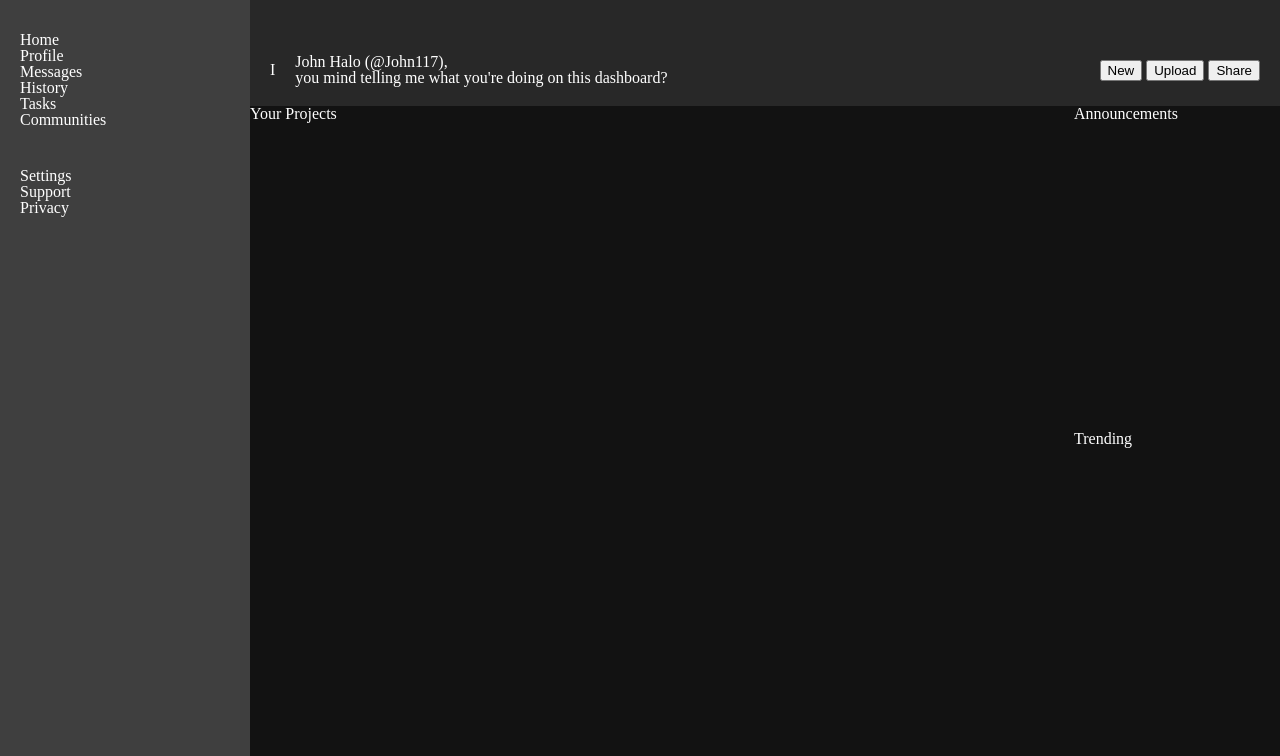
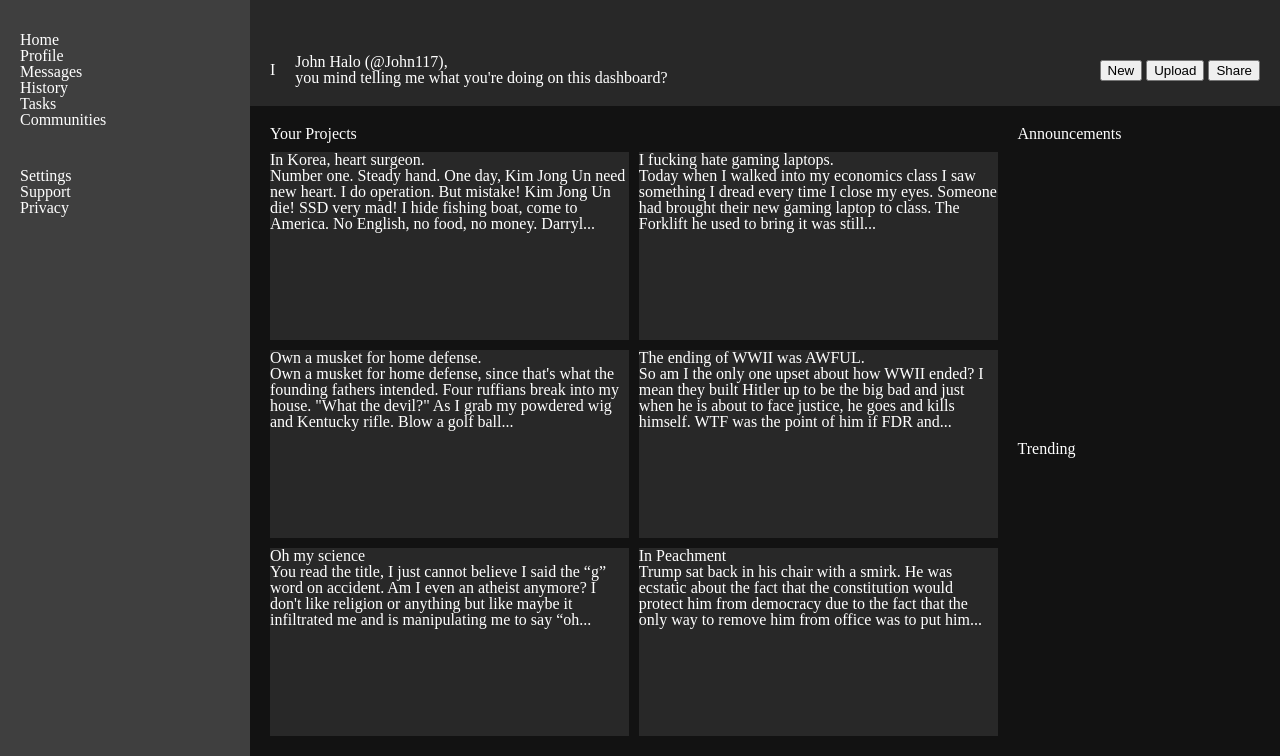
Before and after one commit to Ashtonautica/odin-admin-dashboard, a plain HTML site: page index.html in a window 1280 px wide. Shown: the part 44-800 px from the top of the page. Drawn offline with Linux system fonts and the light colour scheme.

Commit message:
Add projects

```diff
--- a/index.html
+++ b/index.html
@@ -47,7 +47,66 @@
         </div>
     </div>
     <div class="main">
-        <div class="projects">Your Projects</div>
+        <div class="projects">
+            <h1>Your Projects</h1>
+            <div class="cards">
+                <div class="card">
+                    <h2>In Korea, heart surgeon.</h2>
+                    <p>
+                        Number one. Steady hand. One day, Kim Jong Un need
+                        new heart. I do operation. But mistake! Kim Jong Un
+                        die! SSD very mad! I hide fishing boat, come to
+                        America. No English, no food, no money. Darryl...
+
+                    </p>
+                </div>
+                <div class="card">
+                    <h2>I fucking hate gaming laptops.</h2>
+                    <p>
+                        Today when I walked into my economics class I saw
+                        something I dread every time I close my eyes.
+                        Someone had brought their new gaming laptop to
+                        class. The Forklift he used to bring it was still...
+                    </p>
+                </div>
+                <div class="card">
+                    <h2>Own a musket for home defense.</h2>
+                    <p>
+                        Own a musket for home defense, since that's what
+                        the founding fathers intended. Four ruffians break
+                        into my house. "What the devil?" As I grab my
+                        powdered wig and Kentucky rifle. Blow a golf ball...
+                    </p>
+                </div>
+                <div class="card">
+                    <h2>The ending of WWII was AWFUL.</h2>
+                    <p>
+                        So am I the only one upset about how WWII ended? I
+                        mean they built Hitler up to be the big bad and
+                        just when he is about to face justice, he goes and
+                        kills himself. WTF was the point of him if FDR and...
+                    </p>
+                </div>
+                <div class="card">
+                    <h2>Oh my science</h2>
+                    <p>
+                        You read the title, I just cannot believe I said the
+                        “g” word on accident. Am I even an atheist anymore?
+                        I don't like religion or anything but like maybe it
+                        infiltrated me and is manipulating me to say “oh...
+                    </p>
+                </div>
+                <div class="card">
+                    <h2>In Peachment</h2>
+                    <p>
+                        Trump sat back in his chair with a smirk. He was
+                        ecstatic about the fact that the constitution would
+                        protect him from democracy due to the fact that the
+                        only way to remove him from office was to put him...
+                    </p>
+                </div>
+            </div>
+        </div>
         <div class="announcements">Announcements</div>
         <div class="trending">Trending</div>
     </div>
--- a/style.css
+++ b/style.css
@@ -120,9 +120,24 @@ body {
 
 .main {
     display: grid;
-    grid-template-columns: 4fr 1fr;
+    grid-template-columns: 3fr 1fr;
+    padding: 20px;
+    gap: 20px;
 }
 
 .projects {
     grid-row: 1 / 3;
+    display: grid;
+    grid-template-rows: auto 1fr;
+    gap: 10px;
 }
+
+.cards{
+    display: grid;
+    grid-template: 1fr 1fr 1fr / 1fr 1fr;
+    gap: 10px;
+}
+
+.card {
+    background-color: var(--color-surface-200);
+}
```
